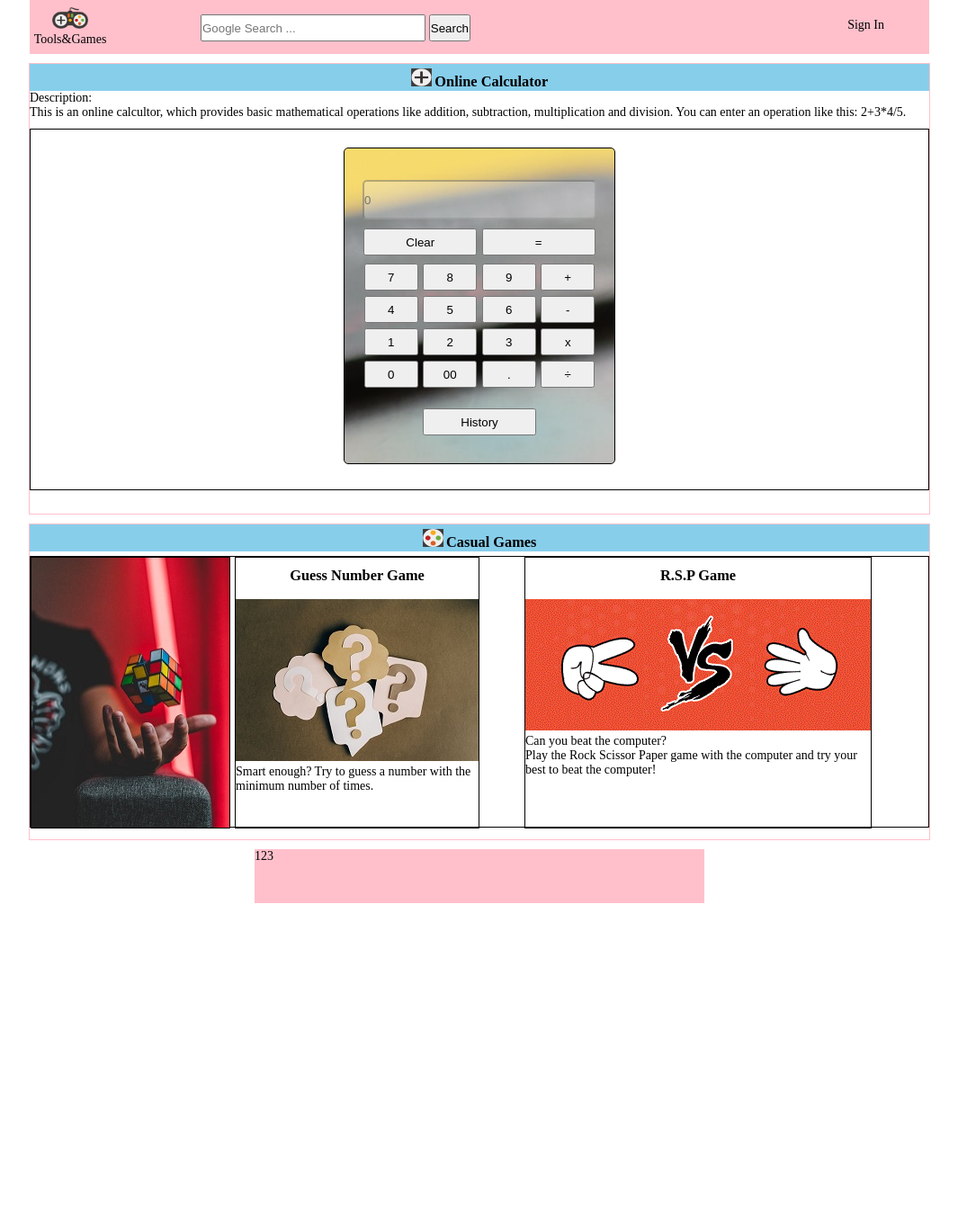
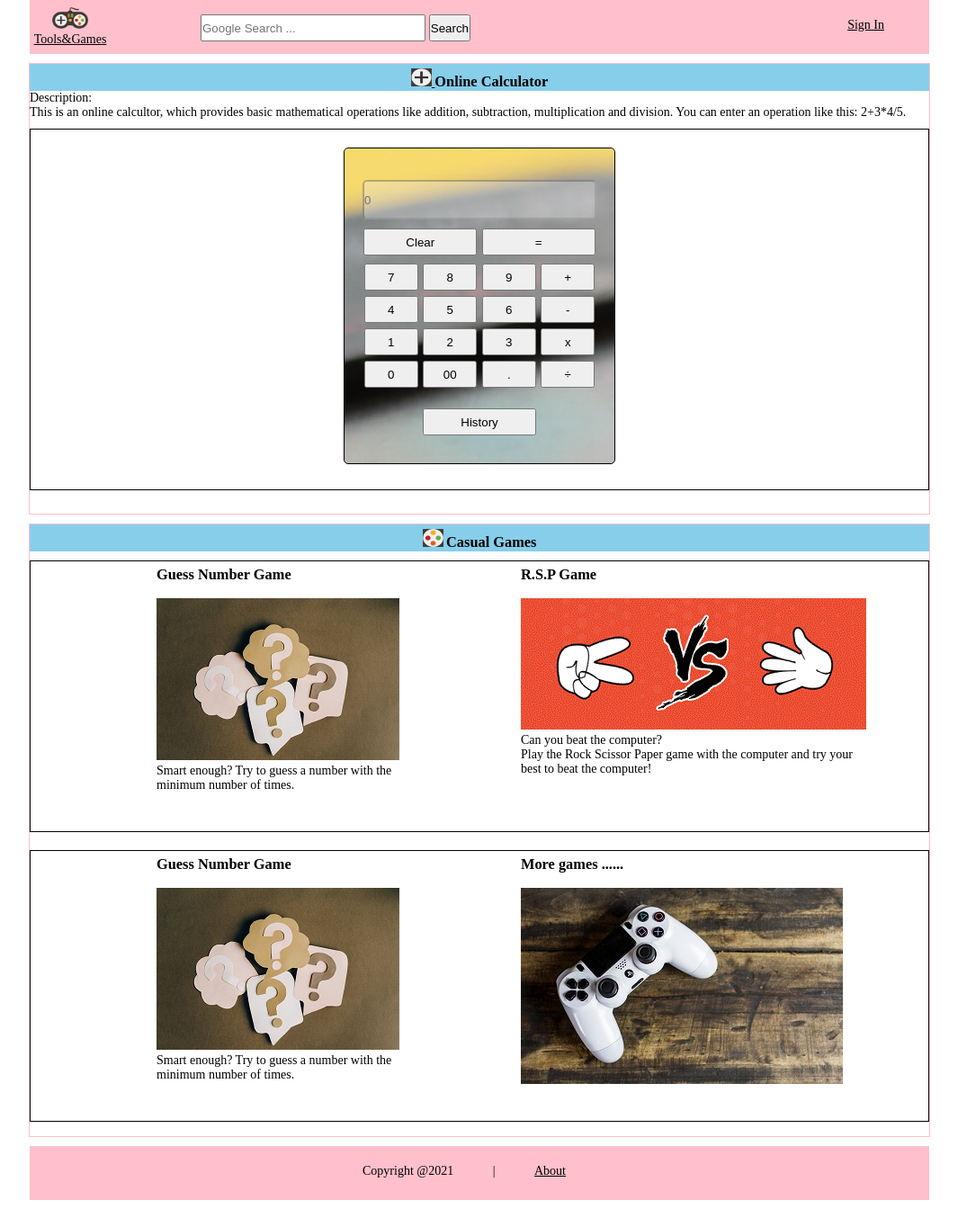
Before and after one commit to Ricky-Hu5918/comIT-finalproject, a Django app: page /index/ in a window 1280 px wide. Shown: the whole page at 90% size, without its empty margins (107-1172 px from the left). Before the commit the page ends 1004 px from the top, so only its background shows below. Run offline with Django 3.2, Linux system fonts and the light colour scheme.

Commit message:
optimized index.html

```diff
--- a/main_project/calc_app/static/calc_app/base.css
+++ b/main_project/calc_app/static/calc_app/base.css
@@ -185,10 +185,10 @@ label img {
 .login_help a {
     float: right;
     color: #7e8081;
-    text-decoration: none;
+    text-decoration: underline;
 }
 
-.login_help a:hover {
+a {
     text-decoration: underline;
 }
 
@@ -271,7 +271,7 @@ label img {
 
 /* ---------games css start---------- */
 .game-wrapper {
-    height: 350px;
+    height: 680px;
     margin-top: 10px;
     border: 1px solid pink;
 }
@@ -293,7 +293,8 @@ label img {
 
 .games {
     height: 300px;
-    margin: 5px auto;
+    margin-top: 10px;
+    margin-bottom: 20px;
     border: 1px solid black;
 }
 
@@ -301,22 +302,37 @@ label img {
     display:inline;
     float: left;
     height: 300px;
-    width: 220px;
-    border: 1px solid black;
-    background: url('../img/magic.jpeg') no-repeat;
+    width: 120px;
+    /* border: 1px solid black; */
+    /* background: url('../img/magic.jpeg') no-repeat; */
 }
 
 .guess-game-wrapper {
     display: inline;
     float: left;
     height: 300px;
-    width: 270px;
-    border: 1px solid black;
+    width: 300px;
+    /* border: 1px solid grey; */
     margin-left: 5px;
+    /* text-align: center; */
 }
+
+.guess-game-wrapper img {
+    margin-left: 15px;
+}
+
+.guess-game-wrapper p {
+    margin-left: 15px;
+}
+
+p:hover {
+    color: hotpink;
+}
+
 .guess-game-wrapper h3 {
-    text-align: center;
-    margin-top: 10px;
+    /* text-align: center; */
+    margin-left: 15px;
+    margin-top: 5px;
 }
 .guess-game-wrapper a img:hover {
     filter: blur(3px);
@@ -327,13 +343,16 @@ label img {
     float: left;
     height: 300px;
     width: 384px;
-    border: 1px solid black;
-    margin-left: 50px;
+    /* border: 1px solid black; */
+    margin-left: 120px;
 }
 
 .rsp-game-wrapper h3 {
-    text-align: center;
-    margin-top: 10px;
+    margin-top: 5px;
+}
+
+.rsp-game-wrapper a {
+    margin-bottom: 10px;
 }
 
 .rsp-game-wrapper a img:hover {
@@ -344,12 +363,29 @@ label img {
 /* ----------index footer css start---------- */
 .foot-wrapper {
     height: 60px;
-    width: 500px;
+    width: 1000px;
+    /* text-align: center; */
     margin-top: 10px;
-    margin-bottom: 5px;
+    margin-bottom: 20px;
     background-color: pink;
 }
 
+.footer-content {
+    height: 30px;
+    width: 300px;
+    padding-top: 20px;
+    margin: 0 auto;
+    /* border: 1px solid black; */
+}
+
+.footer-content span {
+    margin: 0 20px;
+}
+
+a:hover {
+    font-style: italic;
+    text-decoration: none;
+}
 /* ----------index footer css end----------*/
 
 
--- a/main_project/signin_app/templates/index.html
+++ b/main_project/signin_app/templates/index.html
@@ -260,12 +260,47 @@
             </div>
         </div>
 
+        <!-- repeat start -->
+     <div class="games">
+         <div class="games-pic-wrapper">
+         </div>
+         <div class="guess-game-wrapper">
+            <h3>Guess Number Game</h3>
+            </br>
+            <a href="{% url 'guesspage' %}">
+               <img src="{% static 'img/guess.jpeg' %}" alt="guess number game pic">
+            </a>
+            </br>
+
+            <span>
+               <p>Smart enough? Try to guess a number with the minimum number of times.</p>
+            </span>
+         </div>
+
+         <div class="rsp-game-wrapper">
+             <h3>More games ......</h3>
+         </br>
+         <a href="#">
+             <img src="{% static 'img/moregames.jpeg' %}" title="more games will be provided soon...">
+         </a>
+         </br>
+
+         </div>
+     </div>
+        <!-- repeat end -->
+
      </div>
     <!-- games part end -->
 
     <!-- footer start -->
      <div class="foot-wrapper w">
-         123
+         <div class="footer-content">
+            <span>Copyright @2021</span>
+            <span> | </span>
+            <span>
+               <a href="#">About</a>
+            </span>
+         </div>
      </div>
     <!-- footer end -->
 </body>
```
Also changed, not shown: main_project/calc_app/static/img/moregames.jpeg (added).
